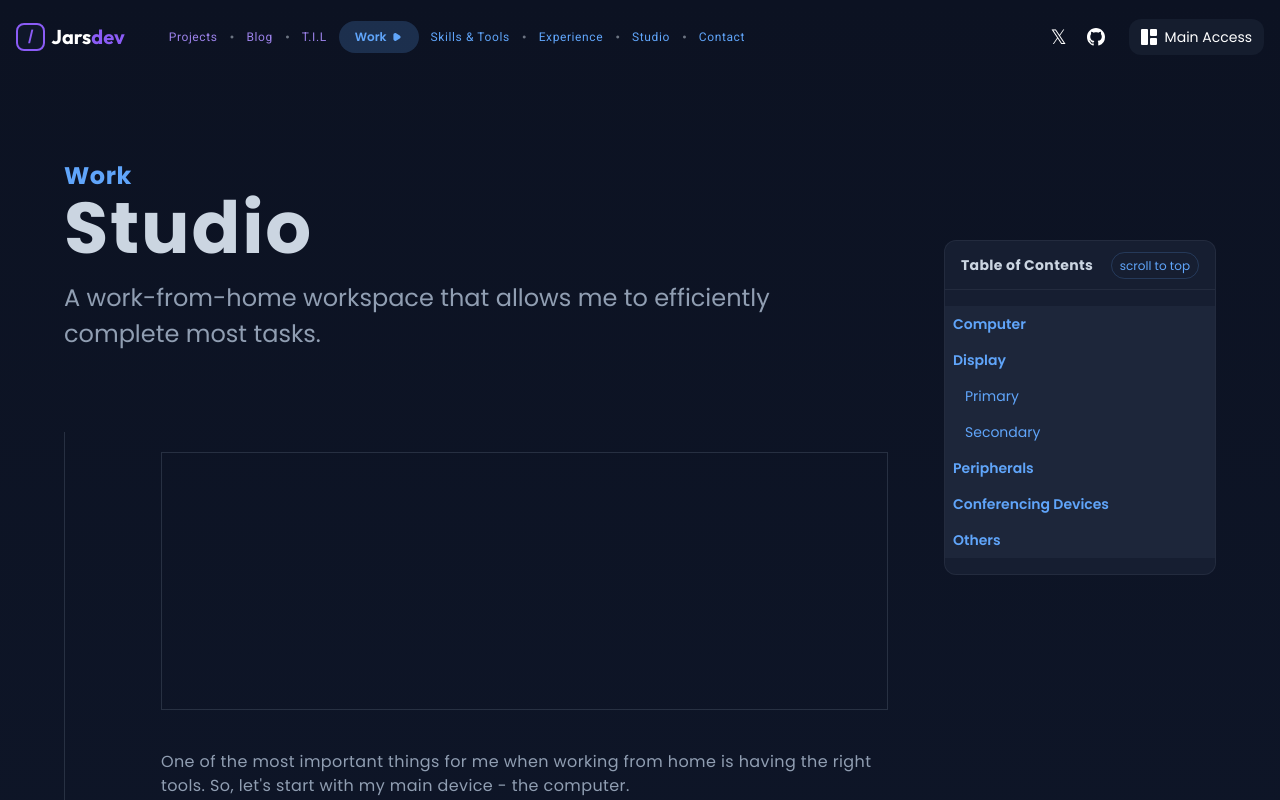
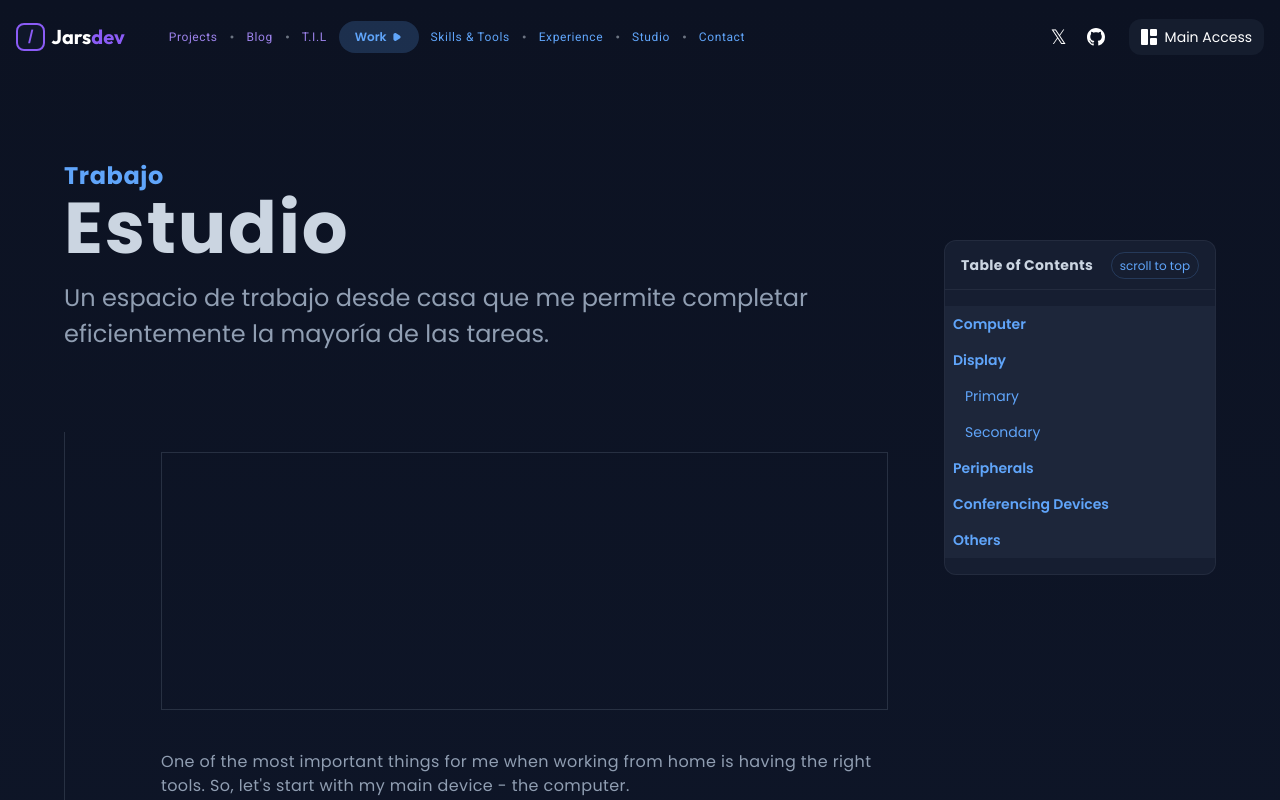
Before and after one commit to ImJars/Development-full-coding, a React (Vite) app: page /studio in a window 1280 px wide. Shown: the top 800 px of the page. Built offline with nearby package versions, Linux system fonts and the light colour scheme.

Commit message:
Update studio.jsx

```diff
--- a/src/studio.jsx
+++ b/src/studio.jsx
@@ -197,7 +197,7 @@ function Studio() {
                     once: true,
                   }}
                 >
-                  Work
+                  Trabajo
                 </motion.h1>
                 <motion.h2
                   className="Title-Name opacity-0 transform -translate-x-10 text-text-white-gray text-7xl font-bold tracking-wide"
@@ -208,7 +208,7 @@ function Studio() {
                     once: true,
                   }}
                 >
-                  Studio
+                  Estudio
                 </motion.h2>
                 <motion.h3
                   className="Subtitle-Text opacity-0 transform -translate-x-10 w-full sm:w-2/3 text-text-general mt-4"
@@ -219,8 +219,8 @@ function Studio() {
                     once: true,
                   }}
                 >
-                  A work-from-home workspace that allows me to efficiently
-                  complete most tasks.
+                  Un espacio de trabajo desde casa que me permite completar
+                  eficientemente la mayoría de las tareas.
                 </motion.h3>
               </TitleSection>
             </div>
```
